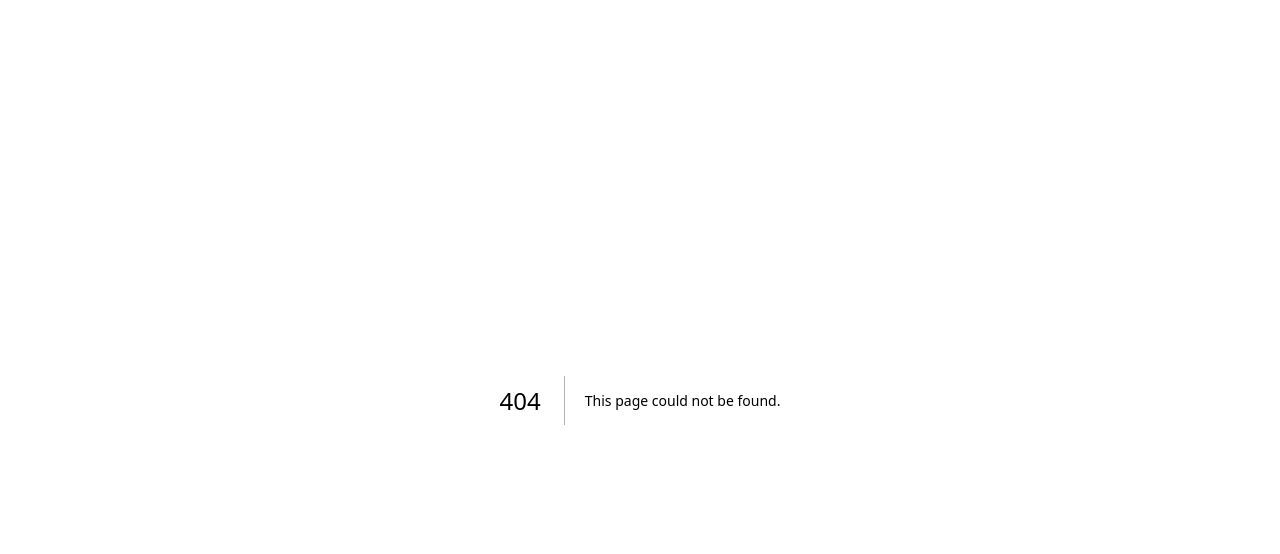
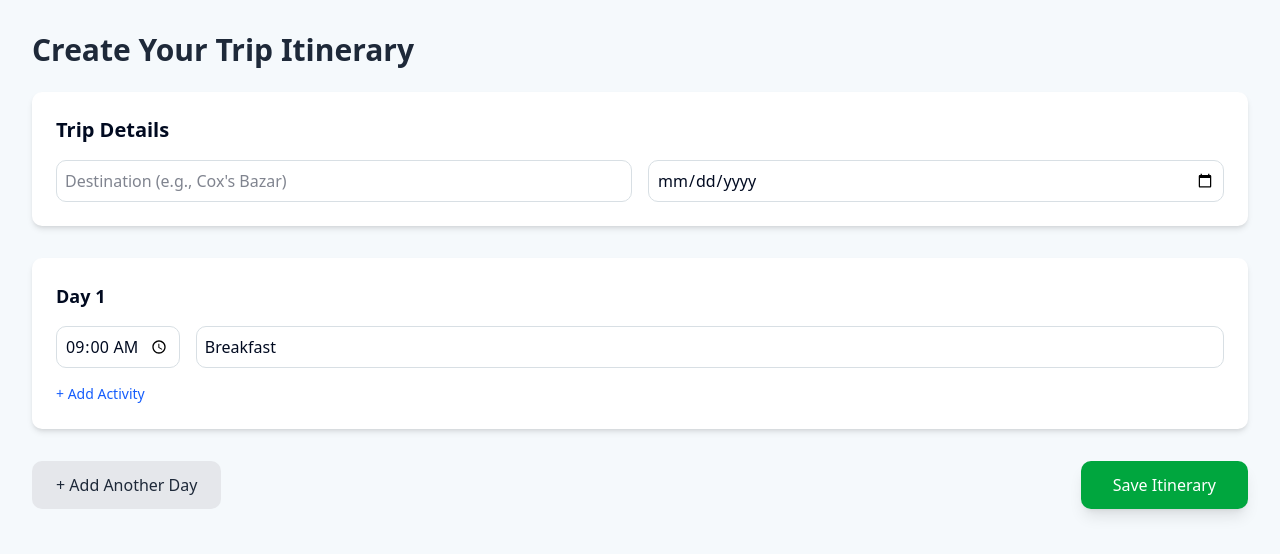
Before and after one commit to roksanadilshad/travelee-client, a Next.js app: page /itinerary in a window 1280 px wide. Before the commit this address had no page. Shown: the top 554 px of the page. Built offline with nearby package versions, Linux system fonts and the light colour scheme.

Commit message:
KAN-10 [ADDED]: Added itineary

```diff
--- a/package.json
+++ b/package.json
@@ -9,6 +9,7 @@
     "lint": "eslint"
   },
   "dependencies": {
+    "@reduxjs/toolkit": "^2.11.2",
     "class-variance-authority": "^0.7.1",
     "clsx": "^2.1.1",
     "framer-motion": "^12.34.0",
@@ -18,6 +19,7 @@
     "react": "19.2.3",
     "react-dom": "19.2.3",
     "react-icons": "^5.5.0",
+    "react-redux": "^9.2.0",
     "tailwind-merge": "^3.4.0"
   },
   "devDependencies": {
--- /dev/null
+++ b/src/app/itinerary/page.jsx
@@ -0,0 +1,125 @@
+'use client';
+import { useState } from 'react';
+
+export default function ItineraryBuilder() {
+  // 1. Complex State for the Itinerary
+  const [tripDetails, setTripDetails] = useState({
+    destination: '',
+    startDate: '',
+    endDate: '',
+    userEmail: 'user@example.com' // Replace with real user from Auth later
+  });
+
+  const [days, setDays] = useState([
+    { day: 1, activities: [{ time: '09:00', activity: 'Breakfast' }] }
+  ]);
+
+  // 2. Function to Add a New Day
+  const handleAddDay = () => {
+    setDays([...days, { day: days.length + 1, activities: [] }]);
+  };
+
+  // 3. Function to Add Activity to a Specific Day
+  const handleAddActivity = (dayIndex) => {
+    const newDays = [...days];
+    newDays[dayIndex].activities.push({ time: '', activity: '' });
+    setDays(newDays);
+  };
+
+  // 4. Save to Backend (Node.js)
+  const handleSaveTrip = async () => {
+    const response = await fetch('http://localhost:500/itineraries', {
+      method: 'POST',
+      headers: { 'Content-Type': 'application/json' },
+      body: JSON.stringify({ ...tripDetails, days })
+    });
+
+    if (response.ok) {
+      alert('Trip Saved Successfully!');
+    }
+  };
+
+  return (
+    <div className="container mx-auto p-8">
+      <h1 className="text-3xl font-bold mb-6 text-gray-800">Create Your Trip Itinerary</h1>
+
+      {/* 5. Trip Details Form */}
+      <div className="bg-white p-6 rounded-lg shadow-md mb-8">
+        <h2 className="text-xl font-semibold mb-4">Trip Details</h2>
+        <div className="grid grid-cols-1 md:grid-cols-2 gap-4">
+          <input
+            type="text"
+            placeholder="Destination (e.g., Cox's Bazar)"
+            value={tripDetails.destination}
+            onChange={(e) => setTripDetails({...tripDetails, destination: e.target.value})}
+            className="border p-2 rounded-lg"
+          />
+          <input
+            type="date"
+            value={tripDetails.startDate}
+            onChange={(e) => setTripDetails({...tripDetails, startDate: e.target.value})}
+            className="border p-2 rounded-lg"
+          />
+        </div>
+      </div>
+
+      {/* 6. Dynamic Day Builder */}
+      <div className="space-y-6">
+        {days.map((day, dayIndex) => (
+          <div key={dayIndex} className="bg-white p-6 rounded-lg shadow-md">
+            <h3 className="text-lg font-bold mb-4">Day {day.day}</h3>
+
+            {day.activities.map((act, actIndex) => (
+              <div key={actIndex} className="flex gap-4 mb-2">
+                <input
+                  type="time"
+                  value={act.time}
+                  onChange={(e) => {
+                    const newDays = [...days];
+                    newDays[dayIndex].activities[actIndex].time = e.target.value;
+                    setDays(newDays);
+                  }}
+                  className="border p-2 rounded-lg"
+                />
+                <input
+                  type="text"
+                  placeholder="Activity (e.g., Morning Walk)"
+                  value={act.activity}
+                  onChange={(e) => {
+                    const newDays = [...days];
+                    newDays[dayIndex].activities[actIndex].activity = e.target.value;
+                    setDays(newDays);
+                  }}
+                  className="border p-2 rounded-lg flex-grow"
+                />
+              </div>
+            ))}
+
+            <button
+              onClick={() => handleAddActivity(dayIndex)}
+              className="mt-2 text-sm text-blue-600 hover:text-blue-800"
+            >
+              + Add Activity
+            </button>
+          </div>
+        ))}
+
+        <div className="flex justify-between items-center mt-8">
+          <button
+            onClick={handleAddDay}
+            className="bg-gray-200 text-gray-800 px-6 py-3 rounded-lg hover:bg-gray-300"
+          >
+            + Add Another Day
+          </button>
+
+          <button
+            onClick={handleSaveTrip}
+            className="bg-green-600 text-white px-8 py-3 rounded-lg hover:bg-green-700 shadow-lg"
+          >
+            Save Itinerary
+          </button>
+        </div>
+      </div>
+    </div>
+  );
+}
--- /dev/null
+++ b/src/lib/redux/itinerarySlice.js
@@ -0,0 +1,29 @@
+import { createSlice } from '@reduxjs/toolkit';
+
+const initialState = {
+  currentTrip: {
+    destination: '',
+    days: []
+  },
+  savedTrips: []
+};
+
+const itinerarySlice = createSlice({
+  name: 'itinerary',
+  initialState,
+  reducers: {
+    setDestination: (state, action) => {
+      state.currentTrip.destination = action.payload;
+    },
+    addDay: (state) => {
+      state.currentTrip.days.push({ id: Date.now(), activities: [] });
+    },
+    updateActivity: (state, action) => {
+      const { dayIndex, activityIndex, data } = action.payload;
+      state.currentTrip.days[dayIndex].activities[activityIndex] = data;
+    }
+  }
+});
+
+export const { setDestination, addDay, updateActivity } = itinerarySlice.actions;
+export default itinerarySlice.reducer;
--- /dev/null
+++ b/src/lib/redux/store.js
@@ -0,0 +1,10 @@
+import { configureStore } from '@reduxjs/toolkit';
+import itineraryReducer from './itinerarySlice';
+
+export const makeStore = () => {
+  return configureStore({
+    reducer: {
+      itinerary: itineraryReducer,
+    }
+  });
+};
```
Also changed, not shown: src/lib/redux/StoreProvider.jsx (added, +15 -0 lines), 1 other file (tests, documents, lock files or other folders).
